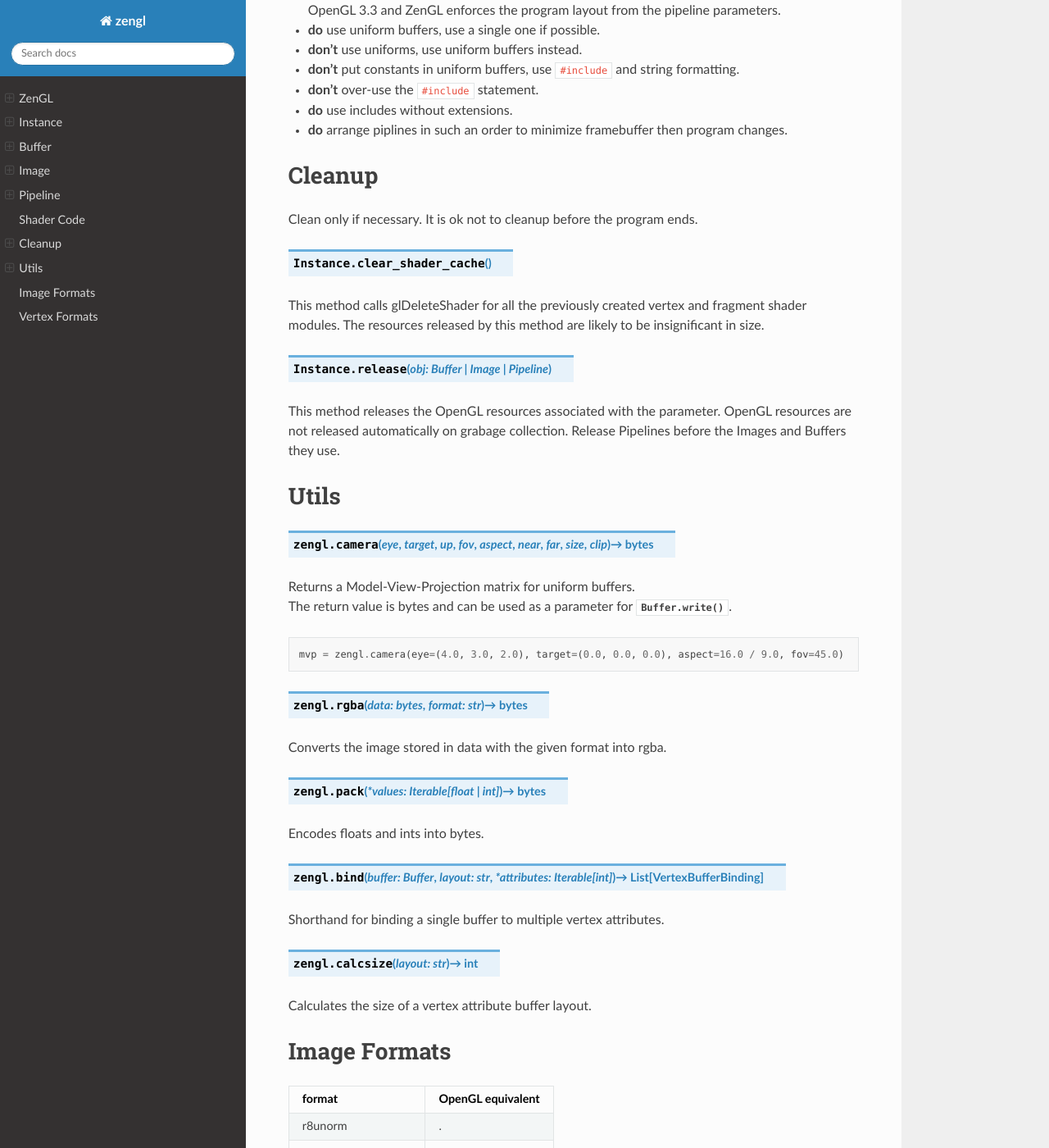
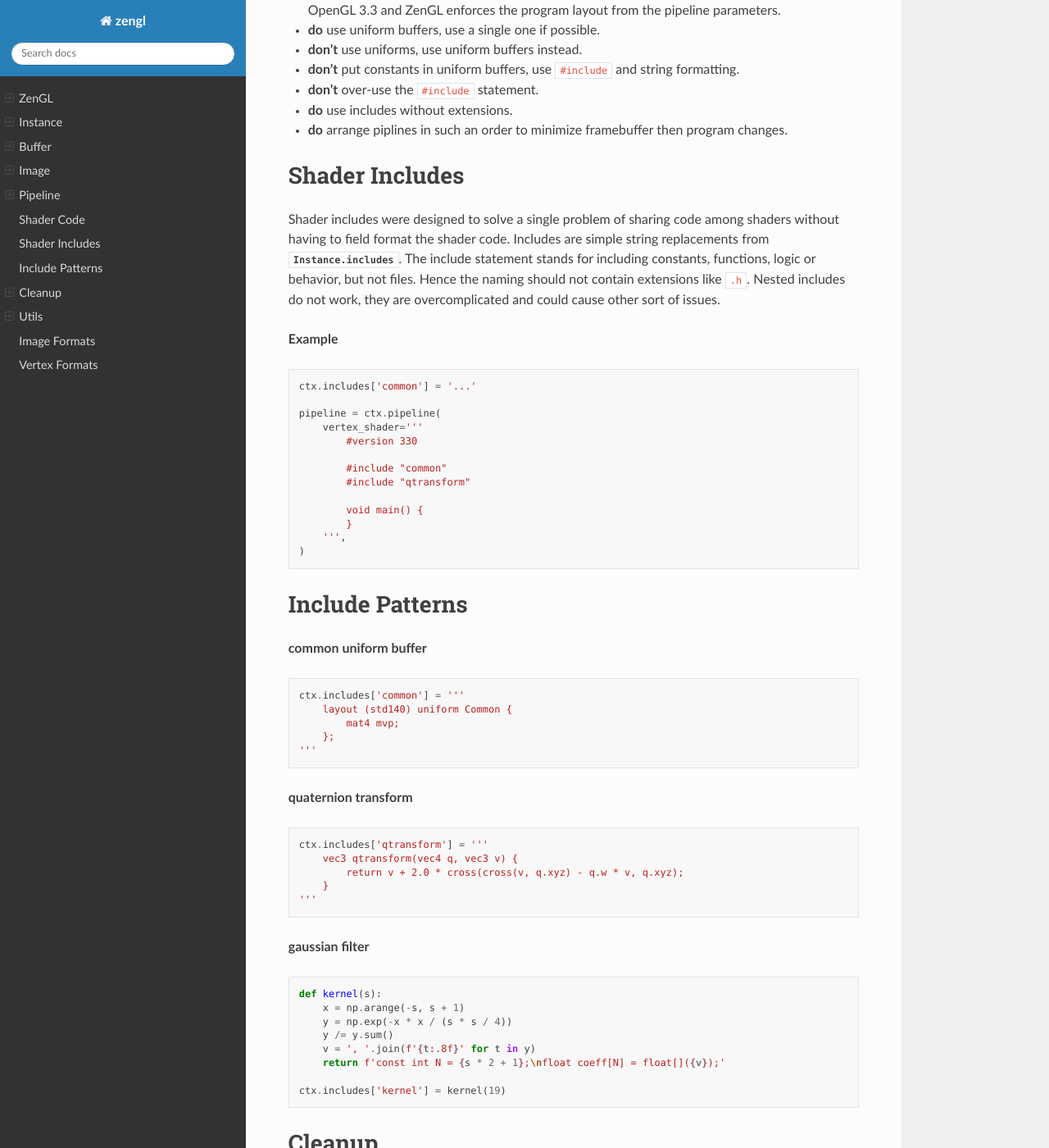
Before and after one commit to szabolcsdombi/zengl, a Sphinx documentation site: the page built from docs/index.rst, in a window 1280 px wide and 1400 px high, scrolled down 2798 px. Shown: the whole window at 82% size. Built offline with Sphinx 7.4.7 and the Read the Docs theme 2.0.0, drawn with Linux system fonts in a browser that asks for light colours.

Commit message:
document shader includes

```diff
--- a/docs/index.rst
+++ b/docs/index.rst
@@ -128,6 +128,68 @@
 
 - **do** arrange piplines in such an order to minimize framebuffer then program changes.
 
+Shader Includes
+---------------
+
+Shader includes were designed to solve a single problem of sharing code among shaders without having to field format the shader code.
+Includes are simple string replacements from :py:attr:`Instance.includes`.
+The include statement stands for including constants, functions, logic or behavior, but not files. Hence the naming should not contain extensions like ``.h``.
+Nested includes do not work, they are overcomplicated and could cause other sort of issues.
+
+**Example**
+
+.. code-block::
+
+    ctx.includes['common'] = '...'
+
+    pipeline = ctx.pipeline(
+        vertex_shader='''
+            #version 330
+
+            #include "common"
+            #include "qtransform"
+
+            void main() {
+            }
+        ''',
+    )
+
+Include Patterns
+----------------
+
+**common uniform buffer**
+
+.. code-block::
+
+    ctx.includes['common'] = '''
+        layout (std140) uniform Common {
+            mat4 mvp;
+        };
+    '''
+
+**quaternion transform**
+
+.. code-block::
+
+    ctx.includes['qtransform'] = '''
+        vec3 qtransform(vec4 q, vec3 v) {
+            return v + 2.0 * cross(cross(v, q.xyz) - q.w * v, q.xyz);
+        }
+    '''
+
+**gaussian filter**
+
+.. code-block::
+
+    def kernel(s):
+        x = np.arange(-s, s + 1)
+        y = np.exp(-x * x / (s * s / 4))
+        y /= y.sum()
+        v = ', '.join(f'{t:.8f}' for t in y)
+        return f'const int N = {s * 2 + 1};\nfloat coeff[N] = float[]({v});'
+
+    ctx.includes['kernel'] = kernel(19)
+
 Cleanup
 -------
 
```
